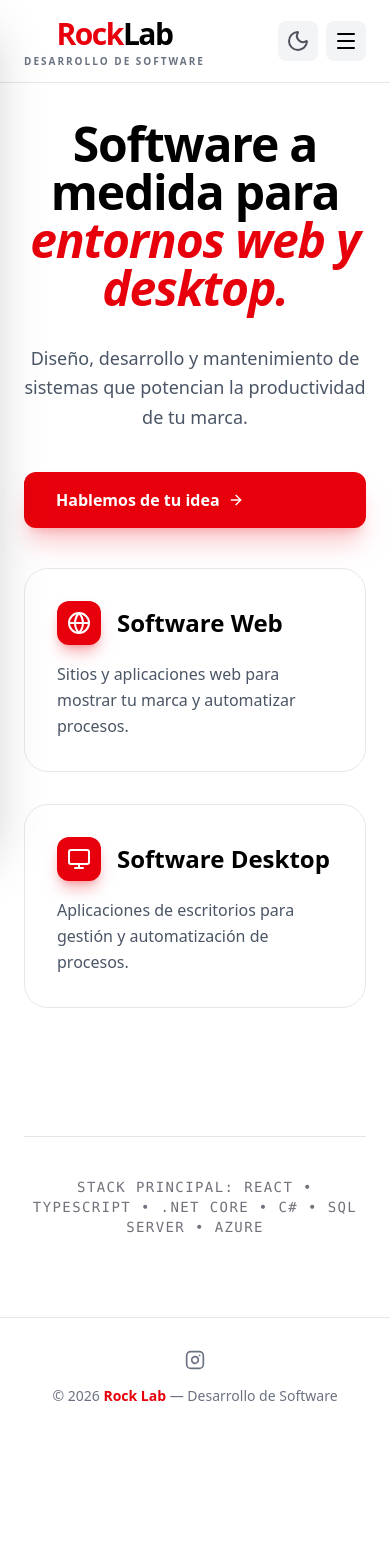
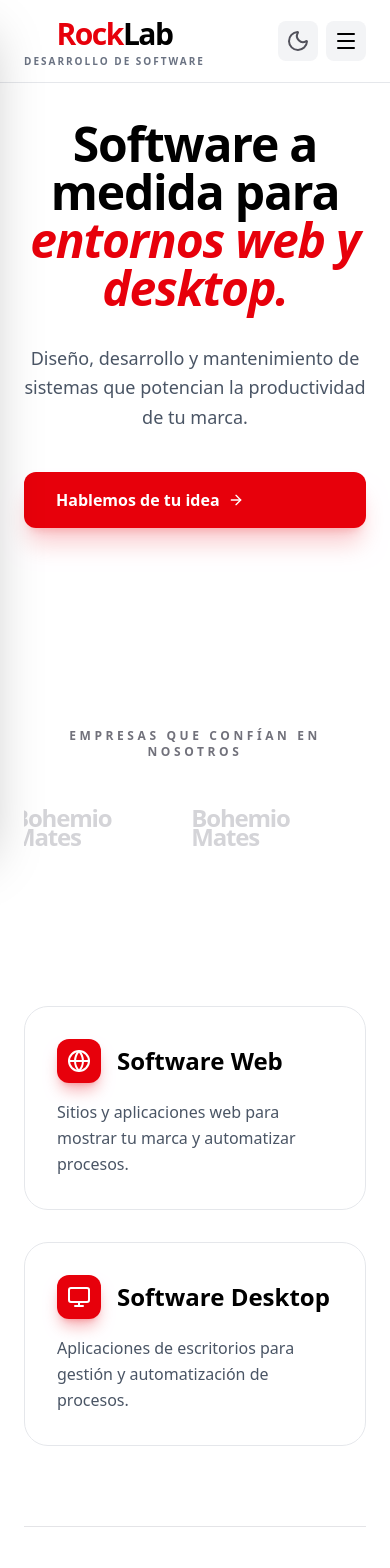
Before and after one commit to oscar-principi/rock-lab, a React (Vite) app: page / in a window 390 px wide. Shown: the top 1568 px of the page. Before the commit the page ends 1438 px from the top, so only its background shows below. Built offline with nearby package versions, Linux system fonts and the light colour scheme.

Commit message:
update home

```diff
--- /dev/null
+++ b/src/components/LogoCarousel.tsx
@@ -0,0 +1,65 @@
+
+const EMPRESAS = [
+  // { nombre: "Muebles Finochio", url: "https://oscar-principi.github.io/Muebles-Finochio/" },
+  { nombre: "Bohemio Mates", url: "https://oscar-principi.github.io/bohemio-mates/#/" },
+];
+
+export const LogoCarousel = () => {
+  return (
+    <div className="py-20 w-full bg-transparent overflow-hidden transition-colors duration-300">
+      <style>{`
+        @keyframes marquee-scroll {
+          0% { transform: translateX(0); }
+          100% { transform: translateX(-50%); }
+        }
+        .animate-marquee-infinite {
+          display: flex;
+          width: max-content;
+          animation: marquee-scroll 40s linear infinite;
+        }
+        .animate-marquee-infinite:hover {
+          animation-play-state: paused;
+        }
+      `}</style>
+
+      <p className="text-center text-zinc-500 dark:text-zinc-500 text-xs font-bold mb-12 uppercase tracking-[0.3em] select-none">
+        Empresas que confían en nosotros
+      </p>
+
+      <div className="relative flex items-center">
+        {/* EXTREMOS CON DEGRADADO: Ajustados para transiciones suaves
+        <div className="absolute left-0 z-10 w-24 md:w-48 h-full bg-linear-to-r from-white via-white/80 dark:from-zinc-950 dark:via-zinc-950/80 to-transparent pointer-events-none transition-colors duration-300" />
+        <div className="absolute right-0 z-10 w-24 md:w-48 h-full bg-linear-to-l from-white via-white/80 dark:from-zinc-950 dark:via-zinc-950/80 to-transparent pointer-events-none transition-colors duration-300" /> */}
+
+        <div className="animate-marquee-infinite">
+          {[...EMPRESAS, ...EMPRESAS, ...EMPRESAS, ...EMPRESAS].map((empresa, index) => (
+            <div
+              key={index}
+              className="mx-10 md:mx-20 shrink-0 flex items-center justify-center"
+            >
+              <a
+                href={empresa.url}
+                target="_blank"
+                rel="noopener noreferrer"
+                className="group flex flex-col text-left transition-all duration-300 transform hover:scale-110"
+              >
+                {empresa.nombre.split(" ").map((palabra, i) => (
+                  <span
+                    key={i}
+                    className={`
+                      text-2xl md:text-4xl font-extrabold tracking-tighter leading-[0.8]
+                      text-zinc-300 dark:text-zinc-800
+                      group-hover:text-red-600 transition-colors duration-300
+                    `}
+                  >
+                    {palabra}
+                  </span>
+                ))}
+              </a>
+            </div>
+          ))}
+        </div>
+      </div>
+    </div>
+  );
+};
--- a/src/components/home/FeatureGrid.tsx
+++ b/src/components/home/FeatureGrid.tsx
@@ -1,7 +1,7 @@
 import { Feature } from "./Feature";
 
 export const FeatureGrid = () => (
-  <div className="grid md:grid-cols-2 gap-8 mt-0">
+  <div className="grid md:grid-cols-2 gap-8">
     <Feature
       title="Software Web"
       desc="Sitios y aplicaciones web para mostrar tu marca y automatizar procesos."
--- a/src/components/home/Home.tsx
+++ /dev/null
@@ -1,14 +0,0 @@
-import { HeroSection } from "./HeroSection";
-import { FeatureGrid } from "./FeatureGrid";
-
-export const Home = () => (
-  <section className="max-w-6xl mx-auto px-6 py-20 transition-colors duration-300">
-    <HeroSection />
-    <FeatureGrid />
-    <div className="mt-32 border-t border-zinc-200 dark:border-zinc-800 pt-10 text-center">
-      <p className="text-zinc-500 dark:text-zinc-500 font-mono text-sm uppercase tracking-widest">
-        Stack principal: React • TypeScript • .NET Core • C# • SQL Server • Azure
-      </p>
-    </div>
-  </section>
-);
--- a/src/pages/Home.tsx
+++ b/src/pages/Home.tsx
@@ -1,74 +1,23 @@
-import { Link } from "react-router-dom";
-import { ArrowRight } from "lucide-react";
+import { HeroSection } from "../components/home/HeroSection";
+import { FeatureGrid } from "../components/home/FeatureGrid";
+import { LogoCarousel } from "../components/LogoCarousel";
 
 export default function Home() {
   return (
-    <section className="max-w-6xl mx-auto px-6 py-20 transition-colors duration-300">
+    <main className="max-w-6xl mx-auto px-6 py-20 transition-colors duration-300 space-y-20">
 
-      {/* Hero Section */}
-      <div className="text-center space-y-8 py-10">
-        <h1 className="text-5xl md:text-7xl font-extrabold tracking-tight dark:text-zinc-100">
-          Software a medida para <br />
-          <span className="text-red-600 dark:text-red-600 italic">entornos web y desktop.</span>
-        </h1>
+      <HeroSection />
 
-        <p className="text-gray-600 dark:text-zinc-400 max-w-2xl mx-auto text-lg leading-relaxed">
-          Diseño, desarrollo y mantenimiento de sistemas que potencian la productividad de tu marca.
-        </p>
+      <LogoCarousel />
 
-        <div className="flex flex-col sm:flex-row justify-center gap-4 pt-2">
-        <Link
-          to="/contacto"
-          className="inline-flex items-center gap-2 px-8 py-4 rounded-xl bg-red-600 text-white font-bold hover:bg-red-700 dark:bg-red-600 dark:hover:bg-red-500 transition-all shadow-xl shadow-red-600/20"
-        >
-          Hablemos de tu idea
-          <ArrowRight size={16} />
-        </Link>
-        </div>
-      </div>
+      <FeatureGrid />
 
-      {/* Grid de Servicios enfocados en Web/Desktop */}
-      <div className="grid md:grid-cols-2 gap-8 mt-0">
-        <Feature
-          title="Software Web"
-          desc="Sitios y aplicaciones web para mostrar tu marca y automatizar procesos."
-          icon={
-            <svg xmlns="http://www.w3.org/2000/svg" width="24" height="24" viewBox="0 0 24 24" fill="none" stroke="currentColor" strokeWidth="2" strokeLinecap="round" strokeLinejoin="round"><circle cx="12" cy="12" r="10"/><line x1="2" y1="12" x2="22" y2="12"/><path d="M12 2a15.3 15.3 0 0 1 4 10 15.3 15.3 0 0 1-4 10 15.3 15.3 0 0 1-4-10 15.3 15.3 0 0 1 4-10z"/></svg>
-          }
-        />
-        <Feature
-          title="Software Desktop"
-          desc="Aplicaciones de escritorios para gestión y automatización de procesos."
-          icon={
-            <svg xmlns="http://www.w3.org/2000/svg" width="24" height="24" viewBox="0 0 24 24" fill="none" stroke="currentColor" strokeWidth="2" strokeLinecap="round" strokeLinejoin="round"><rect x="2" y="3" width="20" height="14" rx="2" ry="2"/><line x1="8" y1="21" x2="16" y2="21"/><line x1="12" y1="17" x2="12" y2="21"/></svg>
-          }
-        />
-      </div>
-
-      <div className="mt-32 border-t border-zinc-200 dark:border-zinc-800 pt-10 text-center">
+      <div className="border-t border-zinc-200 dark:border-zinc-800 pt-10 text-center">
         <p className="text-zinc-500 dark:text-zinc-500 font-mono text-sm uppercase tracking-widest">
-          Stack principal: React • TypeScript • .NET Core • C# • SQL Server • Azure
+          React • TypeScript • .NET Core • C# • SQL Server • GitHub • Azure
         </p>
       </div>
 
-    </section>
+    </main>
   );
 }
-
-function Feature({ title, desc, icon }: { title: string; desc: string; icon: React.ReactNode }) {
-  return (
-    <div className="group p-8 rounded-3xl border border-gray-200 bg-white/50 backdrop-blur-sm hover:shadow-2xl hover:border-red-600/20 transition-all duration-500 dark:bg-zinc-900/40 dark:border-zinc-800">
-      {/* Contenedor Flex para Icono + Título */}
-      <div className="flex items-center gap-4 mb-4">
-        <div className="p-2.5 bg-red-600 text-white rounded-xl shadow-lg shadow-red-600/30 group-hover:rotate-6 transition-transform shrink-0">
-          {icon}
-        </div>
-        <h3 className="font-bold text-2xl dark:text-zinc-100">{title}</h3>
-      </div>
-
-      <p className="text-gray-600 dark:text-zinc-400 text-md leading-relaxed">
-        {desc}
-      </p>
-    </div>
-  );
-}
--- /dev/null
+++ b/tailwind.config.js
@@ -0,0 +1,16 @@
+/** @type {import('tailwindcss').Config} */
+module.exports = {
+  theme: {
+    extend: {
+      animation: {
+        marquee: 'marquee 25s linear infinite',
+      },
+      keyframes: {
+        marquee: {
+          '0%': { transform: 'translateX(0%)' },
+          '100%': { transform: 'translateX(-50%)' },
+        },
+      },
+    },
+  },
+};
```
